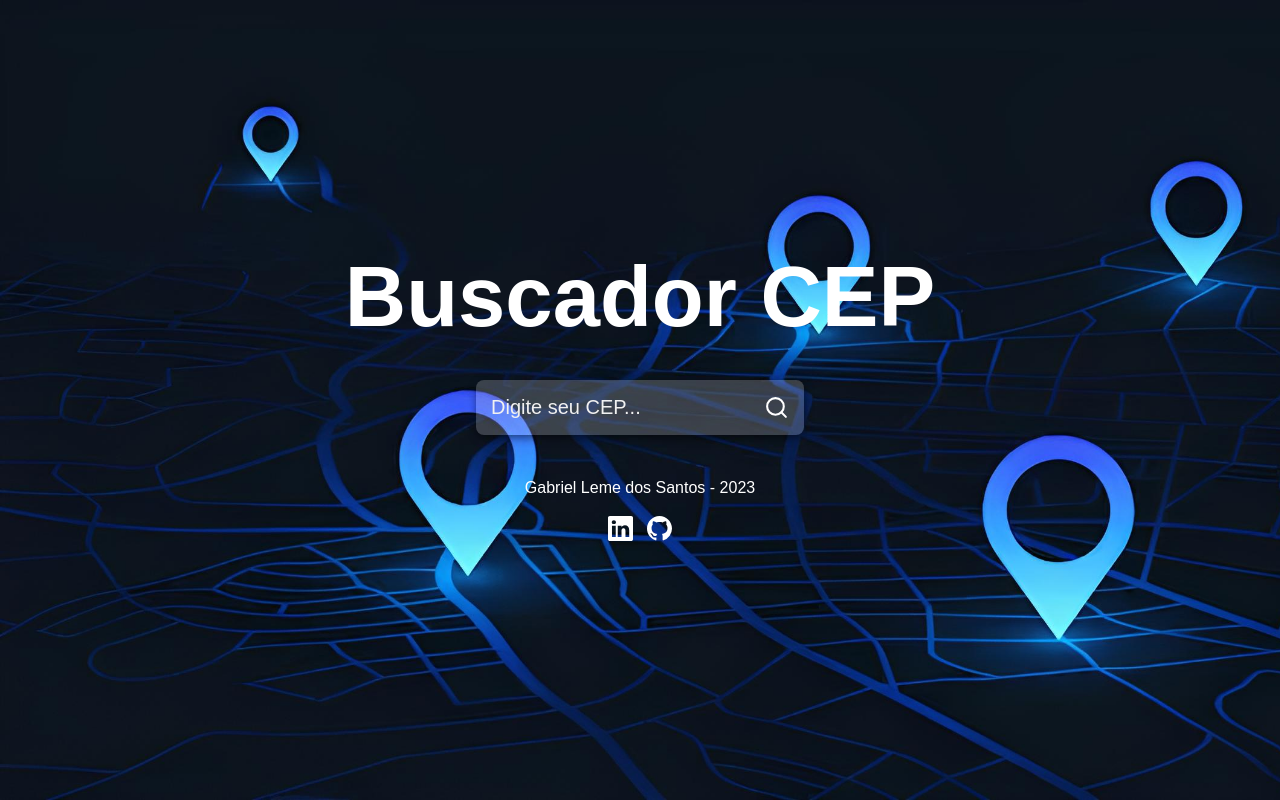
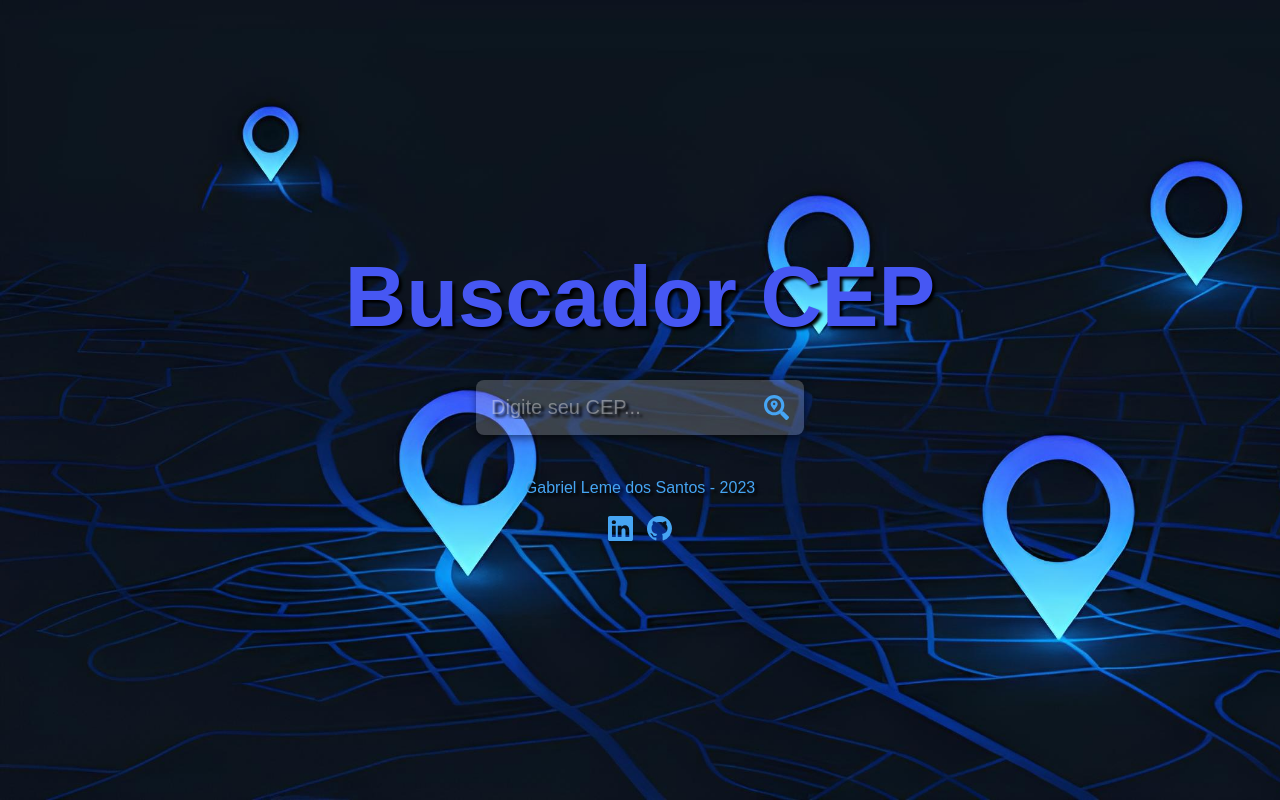
Before and after one commit to Gabriel-L-Santos/buscador-cep, a React (Create React App) app: page / in a window 1280 px wide. Built offline with nearby package versions, Linux system fonts and the light colour scheme; the HTML template or start-up script is replaced by a standard one.

Commit message:
edits no js e css - finalizando projeto

```diff
--- a/src/App.js
+++ b/src/App.js
@@ -1,5 +1,5 @@
 import { useState } from 'react';
-import { FiSearch } from 'react-icons/fi';
+import { FaSearchLocation } from 'react-icons/fa';
 import { BsLinkedin } from 'react-icons/bs';
 import { BsGithub } from 'react-icons/bs';
 import './style.css';
@@ -45,7 +45,7 @@ function App() {
         />
 
         <button className="buttonSearch" onClick={handleSearch}>
-          <FiSearch size={25} color="#FFF"/>
+          <FaSearchLocation size={25} color="#46a5f3"/>
         </button>
       </div>
 
@@ -70,11 +70,11 @@ function App() {
 
       <div className="button-footer">
         <button className="buttonSearchFooter">
-        <a href="https://www.linkedin.com/in/gabriel-leme-dos-santos-7b220b197/"><BsLinkedin size={25} color="#FFF"/></a>
+        <a href="https://www.linkedin.com/in/gabriel-leme-dos-santos-7b220b197/"><BsLinkedin size={25} color="#46a5f3"/></a>
         </button>
 
         <button className="buttonSearchFooter">
-        <a href="https://github.com/Gabriel-L-Santos"><BsGithub size={25} color="#FFF"/></a>
+        <a href="https://github.com/Gabriel-L-Santos"><BsGithub size={25} color="#46a5f3"/></a>
         </button>
       </div>
 
--- a/src/style.css
+++ b/src/style.css
@@ -10,8 +10,9 @@
 
 .title{
     font-size: 85px;
-    color: #FFF;
+    color: #4657f3;
     animation: flipTitle 2s;
+    text-shadow: 3px 3px 3px rgb(0 0 0);
 }
 
 @keyframes flipTitle {
@@ -37,13 +38,14 @@
     background-color: transparent;
     border: 0;
     font-size: 20px;
-    color: #FFF;
+    text-shadow: 3px 3px 3px rgb(0 0 0);
+    color: #46a5f3;
     outline: none;
     margin-right: 8px;
 }
 
 .containerInput input::placeholder {
-    color: #F1F1F1;
+    color: #f1f1f168;
 }
 
 .buttonSearch {
@@ -65,9 +67,12 @@
     justify-content: center;
     align-items: center;
     flex-direction: column;
-    background-color: #FFF;
+    background-color: #f1f1f129;
+    color: #46a5f3;
+    text-shadow: 3px 3px 3px rgb(0 0 0);
     width: 500px;
     border-radius: 8px;
+    box-shadow: 1px 3px 8px rgba(0, 0, 0, 0.5);
 }
 
 .main h2 {
@@ -86,7 +91,8 @@
     flex-direction: column;
     align-items: center;
     margin: 10px;
-    color:#FFF;
+    text-shadow: 3px 3px 3px rgb(0 0 0);
+    color:#46a5f3;
 }
 
 .button-footer {
```
